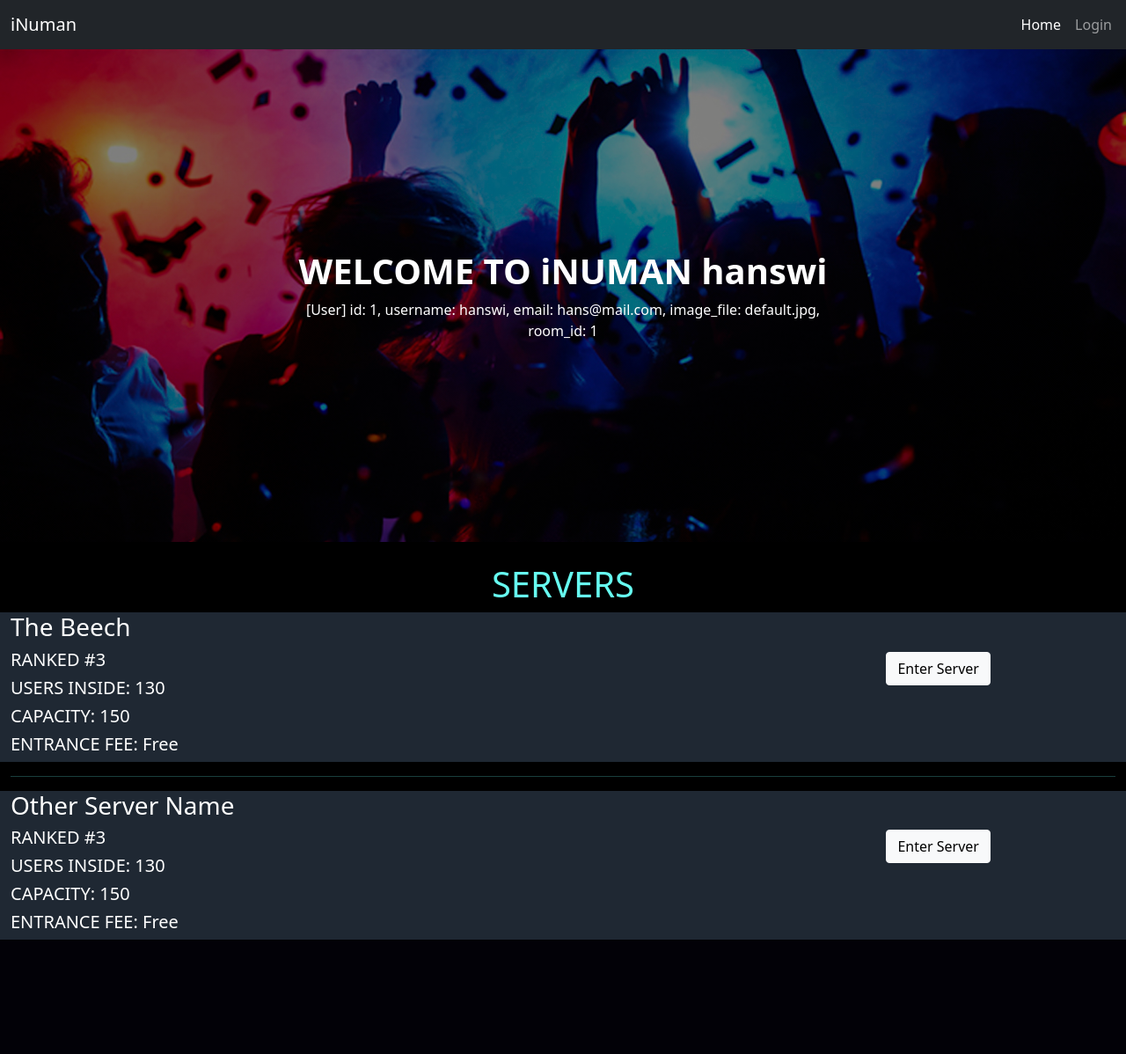
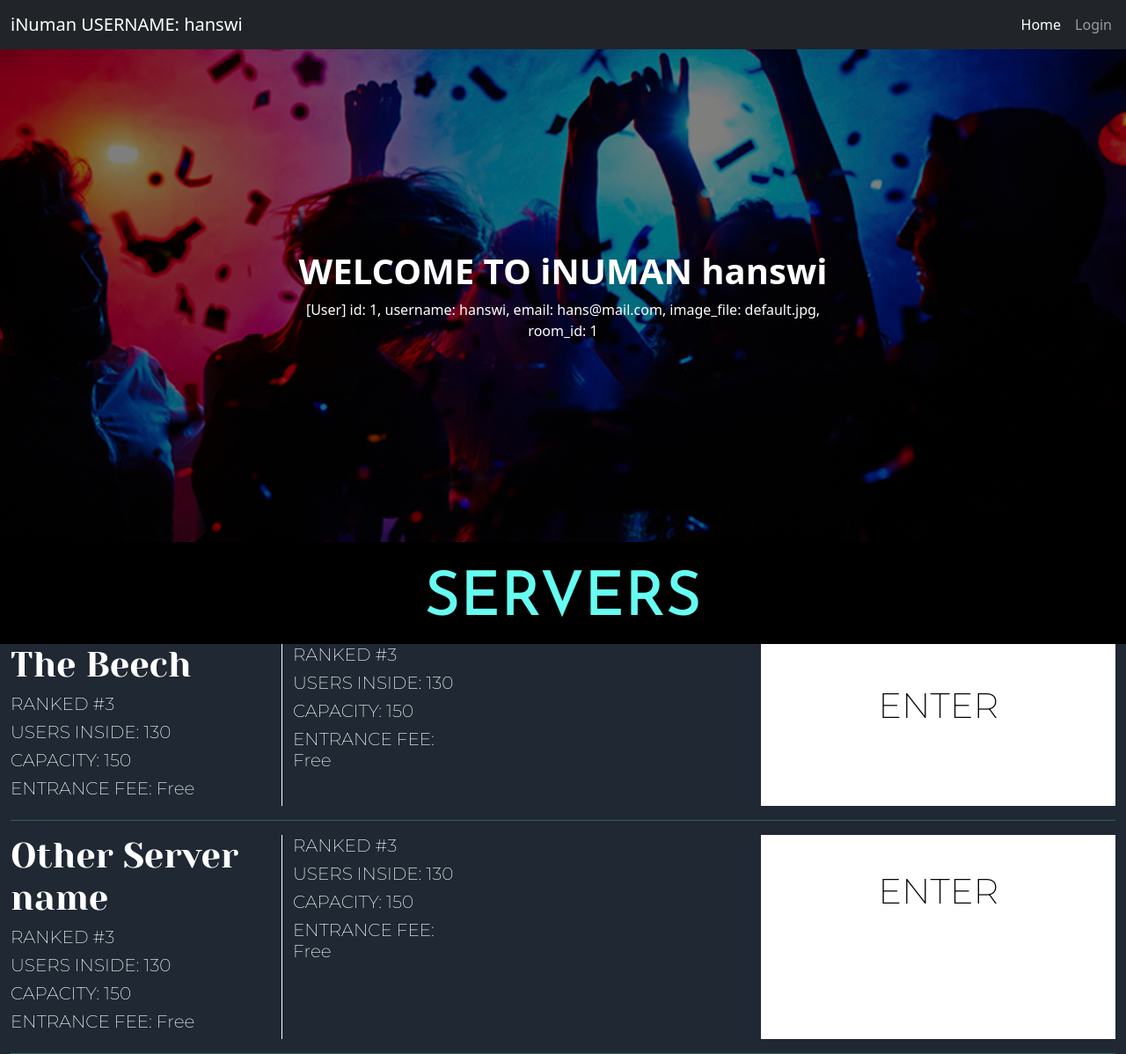
Before and after one commit to hansgsingh/inuman, a Flask app: page / in a window 1280 px wide. Shown: the whole page at 88% size. Before the commit the page ends 1068 px from the top, so only its background shows below. Run offline with Flask 2, Linux system fonts and the light colour scheme; a user stored in the database is signed in; data comes from the database, SQL or seed files in the repository.

Commit message:
styles in index and joined room notif in show_servers

```diff
--- a/app/package/static/styles/index.css
+++ b/app/package/static/styles/index.css
@@ -33,11 +33,52 @@ body, html {
     background-color: black;
 }
 
-.server-info {
-    background-color: #1F2833;
-    color: white;
+#servers > .container-fluid {
+  background-color: #1F2833;
+
 }
 
+.server-info {
+    color: white;
+    font-family: 'Montserrat', sans-serif;
+}
+
+.server-name {
+  font-family: 'Yeseva One', cursive;
+
+}
 .server-buttons {
-    margin-top: 3.5%;
+    margin-top: 0%;
 }
+
+.server-buttons .enter-server{
+  display: block;
+  height: 100%;
+  width: 100%;
+  background-color: #ffffff;
+  text-decoration: none;
+}
+
+.server-buttons .enter-server:hover{
+  background-color: black;
+  color: white;
+  transition: 0.5s;
+  text-decoration: none;
+}
+
+.server-buttons .enter-server {
+  padding-top: 10%;
+  font-size: 40px;
+  color: black;
+}
+
+
+.server-buttons .enter-server h1:hover{
+  color: white;
+}
+
+
+.title {
+  font-size: 70px;
+  font-family: 'Josefin Sans', sans-serif;
+}
--- a/app/package/templates/index.html
+++ b/app/package/templates/index.html
@@ -16,37 +16,59 @@
         </div>
     </div>
     <section id="servers">
+        <h1 class="text-center mt-4 title">SERVERS</h1>
         <div class="container-fluid">
-            <h1 class="text-center mt-4">SERVERS</h1>
             <div class="row server-info">
-                <div class="col-lg-8">
-                    <h3>The Beech</h3>
+                <div class="col-lg-3">
+                    <h1 class="server-name">The Beech</h3>
                     <h5>RANKED #3</h5>
                     <h5>USERS INSIDE: 130</h5>
                     <h5>CAPACITY: 150</h5>
                     <h5>ENTRANCE FEE: Free</h5>
 
                 </div>
+                <div class="col-lg-2" style="border-left: 1px solid white;">
+                    <h5>RANKED #3</h5>
+                    <h5>USERS INSIDE: 130</h5>
+                    <h5>CAPACITY: 150</h5>
+                    <h5>ENTRANCE FEE: Free</h5>
+                </div>
+                <div class="col-lg-3"></div>
+                <div class="col-lg-4 text-center server-buttons">
+                    <a href="{{url_for('show_server', server_id=1)}}" class="enter-server">
+                        ENTER
+                    </a>
 
-                <div class="col-lg-4 text-center server-buttons">
-                    <a class="btn btn-light mb-2" href="{{url_for('show_server', server_id=1)}}">Enter Server</a>
+                    <!-- <a class="btn mb-2" href=""><b>Enter Server</b></a> -->
                 </div>
             </div>
             <hr>
+
             <div class="row server-info">
-                <div class="col-lg-8">
-                    <h3>Other Server Name</h3>
+                <div class="col-lg-3">
+                    <h1 class="server-name">Other Server name</h3>
                     <h5>RANKED #3</h5>
                     <h5>USERS INSIDE: 130</h5>
                     <h5>CAPACITY: 150</h5>
                     <h5>ENTRANCE FEE: Free</h5>
 
                 </div>
+                <div class="col-lg-2" style="border-left: 1px solid white;">
+                    <h5>RANKED #3</h5>
+                    <h5>USERS INSIDE: 130</h5>
+                    <h5>CAPACITY: 150</h5>
+                    <h5>ENTRANCE FEE: Free</h5>
+                </div>
+                <div class="col-lg-3"></div>
 
                 <div class="col-lg-4 text-center server-buttons">
-                    <button class="btn btn-light mb-2">Enter Server</button>
+                    <a href="#" class="enter-server">
+                        <h1>ENTER</h1>
+                    </a>
                 </div>
             </div>
+            <hr>
+
 
         </div>
     </section>
--- a/app/package/templates/layout.html
+++ b/app/package/templates/layout.html
@@ -11,6 +11,11 @@
     <!-- Layout CSS -->
     <link rel="stylesheet" href="{{ url_for('static', filename='styles/layout.css') }}">
 
+
+    <!-- GOOGLE FONTS -->
+    <link rel="preconnect" href="https://fonts.googleapis.com">
+    <link rel="preconnect" href="https://fonts.gstatic.com" crossorigin>
+    <link href="https://fonts.googleapis.com/css2?family=Josefin+Sans:wght@500&family=Montserrat:wght@200&family=Yeseva+One&display=swap" rel="stylesheet">
     {% block page_css %}
 
     {% endblock page_css %}
@@ -19,7 +24,12 @@
     <!-- NAVBAR -->
     <nav class="navbar navbar-expand-lg navbar-dark bg-dark">
         <div class="container-fluid">
+          {% if current_user.is_authenticated %}
+          <a class="navbar-brand" href="{{ url_for('index') }}">iNuman USERNAME: {{ current_user.username }}</a>
+
+          {% else %}
           <a class="navbar-brand" href="{{ url_for('index') }}">iNuman</a>
+          {% endif %}
           <button class="navbar-toggler" type="button" data-bs-toggle="collapse" data-bs-target="#navbarSupportedContent" aria-controls="navbarSupportedContent" aria-expanded="false" aria-label="Toggle navigation">
             <span class="navbar-toggler-icon"></span>
           </button>
--- a/app/package/templates/show_server.html
+++ b/app/package/templates/show_server.html
@@ -22,7 +22,6 @@
     <div class="container mt-4">
         <h1 class="text-center">Chat (TEST)</h1>
         <div id="msg_container">
-
         </div>
         <div class="d-flex">
             <input type="text" class="form-control" id='msg' onkeyup="checkKey(event)">
--- a/app/run.py
+++ b/app/run.py
@@ -1,5 +1,4 @@
 from package import sio, app
-
 
 
 if __name__ == '__main__':
```
Also changed, not shown: app/package/sockets.py (+20 -4 lines), app/package/static/js/show_server.js (+10 -0 lines).
